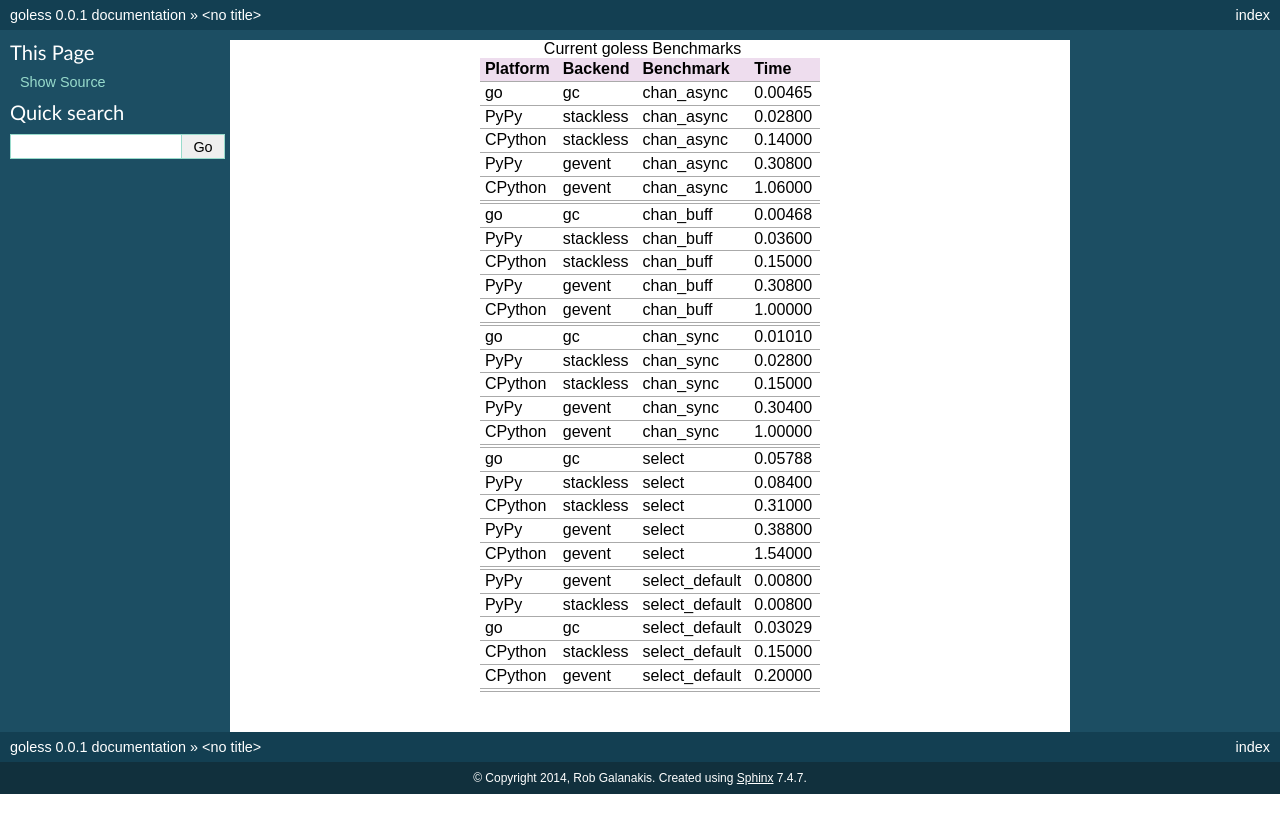
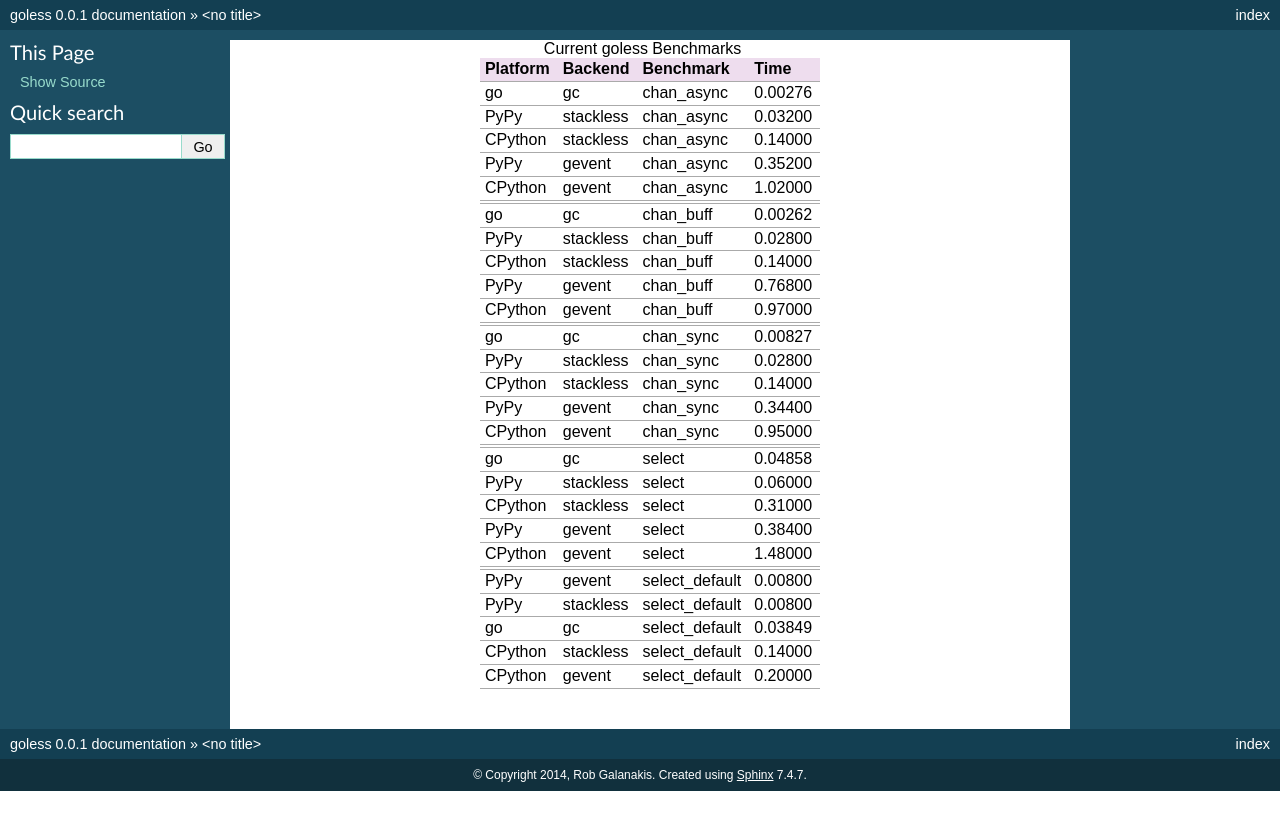
Before and after one commit to rgalanakis/goless, a Sphinx documentation site: the page built from doc/benchtable.rst, in a window 1280 px wide. Shown: the top 833 px of the page. Built offline with Sphinx 7.4.7, drawn with Linux system fonts in a browser that asks for light colours.

Commit message:
Fixed bug with doubled trailing seperator

```diff
--- a/doc/benchtable.rst
+++ b/doc/benchtable.rst
@@ -3,51 +3,51 @@
     +--------+---------+--------------+-------+
     |Platform|Backend  |Benchmark     |Time   |
     +========+=========+==============+=======+
-    |go      |gc       |chan_async    |0.00465|
+    |go      |gc       |chan_async    |0.00276|
     +--------+---------+--------------+-------+
-    |PyPy    |stackless|chan_async    |0.02800|
+    |PyPy    |stackless|chan_async    |0.03200|
     +--------+---------+--------------+-------+
     |CPython |stackless|chan_async    |0.14000|
     +--------+---------+--------------+-------+
-    |PyPy    |gevent   |chan_async    |0.30800|
+    |PyPy    |gevent   |chan_async    |0.35200|
     +--------+---------+--------------+-------+
-    |CPython |gevent   |chan_async    |1.06000|
+    |CPython |gevent   |chan_async    |1.02000|
     +--------+---------+--------------+-------+
     |        |         |              |       |
     +--------+---------+--------------+-------+
-    |go      |gc       |chan_buff     |0.00468|
+    |go      |gc       |chan_buff     |0.00262|
     +--------+---------+--------------+-------+
-    |PyPy    |stackless|chan_buff     |0.03600|
+    |PyPy    |stackless|chan_buff     |0.02800|
     +--------+---------+--------------+-------+
-    |CPython |stackless|chan_buff     |0.15000|
+    |CPython |stackless|chan_buff     |0.14000|
     +--------+---------+--------------+-------+
-    |PyPy    |gevent   |chan_buff     |0.30800|
+    |PyPy    |gevent   |chan_buff     |0.76800|
     +--------+---------+--------------+-------+
-    |CPython |gevent   |chan_buff     |1.00000|
+    |CPython |gevent   |chan_buff     |0.97000|
     +--------+---------+--------------+-------+
     |        |         |              |       |
     +--------+---------+--------------+-------+
-    |go      |gc       |chan_sync     |0.01010|
+    |go      |gc       |chan_sync     |0.00827|
     +--------+---------+--------------+-------+
     |PyPy    |stackless|chan_sync     |0.02800|
     +--------+---------+--------------+-------+
-    |CPython |stackless|chan_sync     |0.15000|
+    |CPython |stackless|chan_sync     |0.14000|
     +--------+---------+--------------+-------+
-    |PyPy    |gevent   |chan_sync     |0.30400|
+    |PyPy    |gevent   |chan_sync     |0.34400|
     +--------+---------+--------------+-------+
-    |CPython |gevent   |chan_sync     |1.00000|
+    |CPython |gevent   |chan_sync     |0.95000|
     +--------+---------+--------------+-------+
     |        |         |              |       |
     +--------+---------+--------------+-------+
-    |go      |gc       |select        |0.05788|
+    |go      |gc       |select        |0.04858|
     +--------+---------+--------------+-------+
-    |PyPy    |stackless|select        |0.08400|
+    |PyPy    |stackless|select        |0.06000|
     +--------+---------+--------------+-------+
     |CPython |stackless|select        |0.31000|
     +--------+---------+--------------+-------+
-    |PyPy    |gevent   |select        |0.38800|
+    |PyPy    |gevent   |select        |0.38400|
     +--------+---------+--------------+-------+
-    |CPython |gevent   |select        |1.54000|
+    |CPython |gevent   |select        |1.48000|
     +--------+---------+--------------+-------+
     |        |         |              |       |
     +--------+---------+--------------+-------+
@@ -55,10 +55,9 @@
     +--------+---------+--------------+-------+
     |PyPy    |stackless|select_default|0.00800|
     +--------+---------+--------------+-------+
-    |go      |gc       |select_default|0.03029|
+    |go      |gc       |select_default|0.03849|
     +--------+---------+--------------+-------+
-    |CPython |stackless|select_default|0.15000|
+    |CPython |stackless|select_default|0.14000|
     +--------+---------+--------------+-------+
     |CPython |gevent   |select_default|0.20000|
     +--------+---------+--------------+-------+
-    +--------+---------+--------------+-------+
--- a/write_benchresults.py
+++ b/write_benchresults.py
@@ -124,7 +124,6 @@
             f.write('\n')
             f.write(make_sepline())
             f.write('\n')
-        w(make_sepline())
     print('Benchmarks finished. Report written to %s' % RST)
 
 
```
